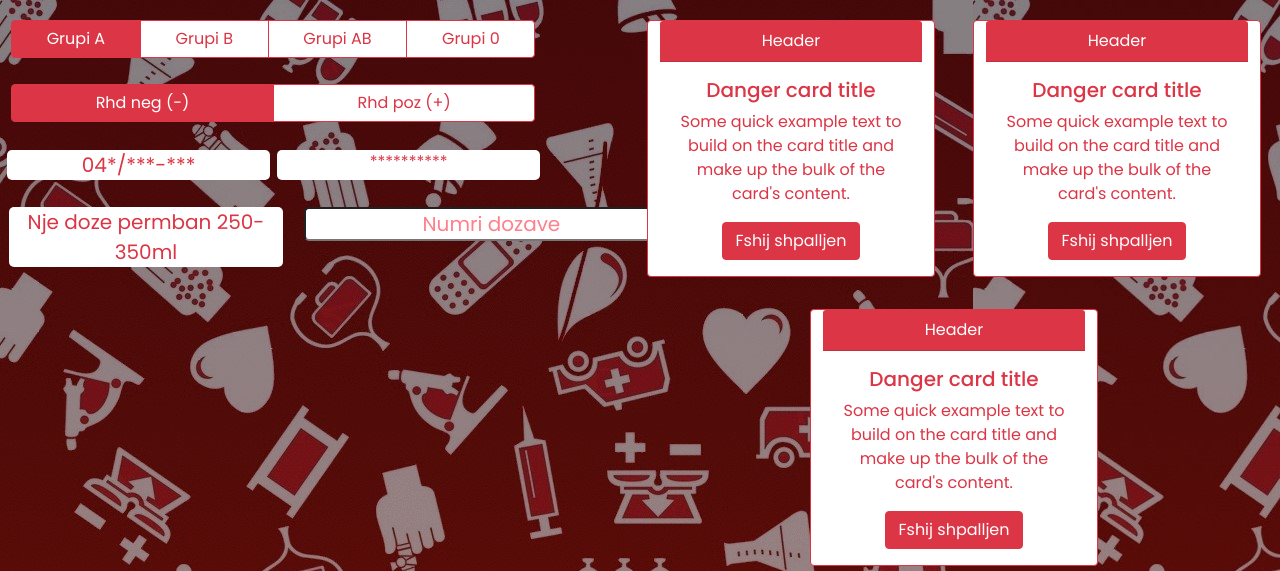
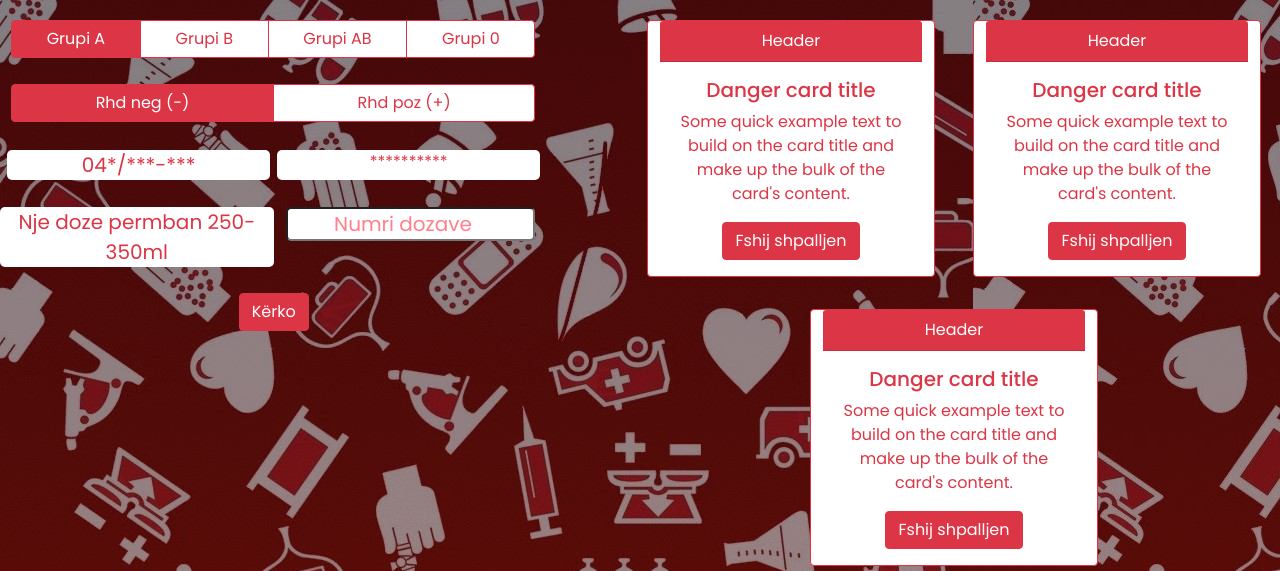
Before and after one commit to ErmalCahanaj/Inxhinjeri-e-Web, a PHP site: page /qtgj.html in a window 1280 px wide. Shown: the top 571 px of the page. Run offline with PHP 8.4, Linux system fonts and the light colour scheme.

Commit message:
html and css

```diff
--- a/qtgj.html
+++ b/qtgj.html
@@ -16,8 +16,10 @@
     <div class="container-fluid">
 
         <div class="col-md-5 col-post" style="float: left;">
+            <form action="#" name="Form">
 
-            <div class="btn-group btn-group btn-grupigjakut" role="group" aria-label="Basic radio toggle button group">
+                <div class="btn-group btn-group btn-grupigjakut" role="group"
+                    aria-label="Basic radio toggle button group">
 
                     <input type="radio" class="btn-check" name="btnradio" id="btnradiogrA" autocomplete="off" checked>
                     <label class="btn btn-outline-danger" for="btnradiogrA">Grupi A</label>
@@ -67,7 +69,13 @@
 
                 </div>
 
+                <div class="btn-center">
+                    <center>
+                        <button type="submit" id="kerko" class="btn btn-danger">Kërko</button>
+                    </center>
                 </div>
+        </div>
+        </form>
 
         <div class="col-md-6" style="float: right;">
 
--- a/style.css
+++ b/style.css
@@ -84,7 +84,7 @@ body{
 
 .doza{
   border-radius: 5px;
-  width: 45%;
+  width: 50%;
   margin-top: 5%;
   text-align: center;
   font-size: 20px;
@@ -99,6 +99,7 @@ body{
 
 .row-sasia input{
   border-radius: 5px;
+  width: 100%;
 }
 
 @media only screen and (max-width: 767px)  {
@@ -108,3 +109,11 @@ body{
     float: none !important;
   }
 }
+
+.btn-center{
+  width: 100%;
+}
+#kerko{
+  position: center;
+  margin-top: 5%;
+}
```
Lines whose indentation alone changed are shown as unchanged.
